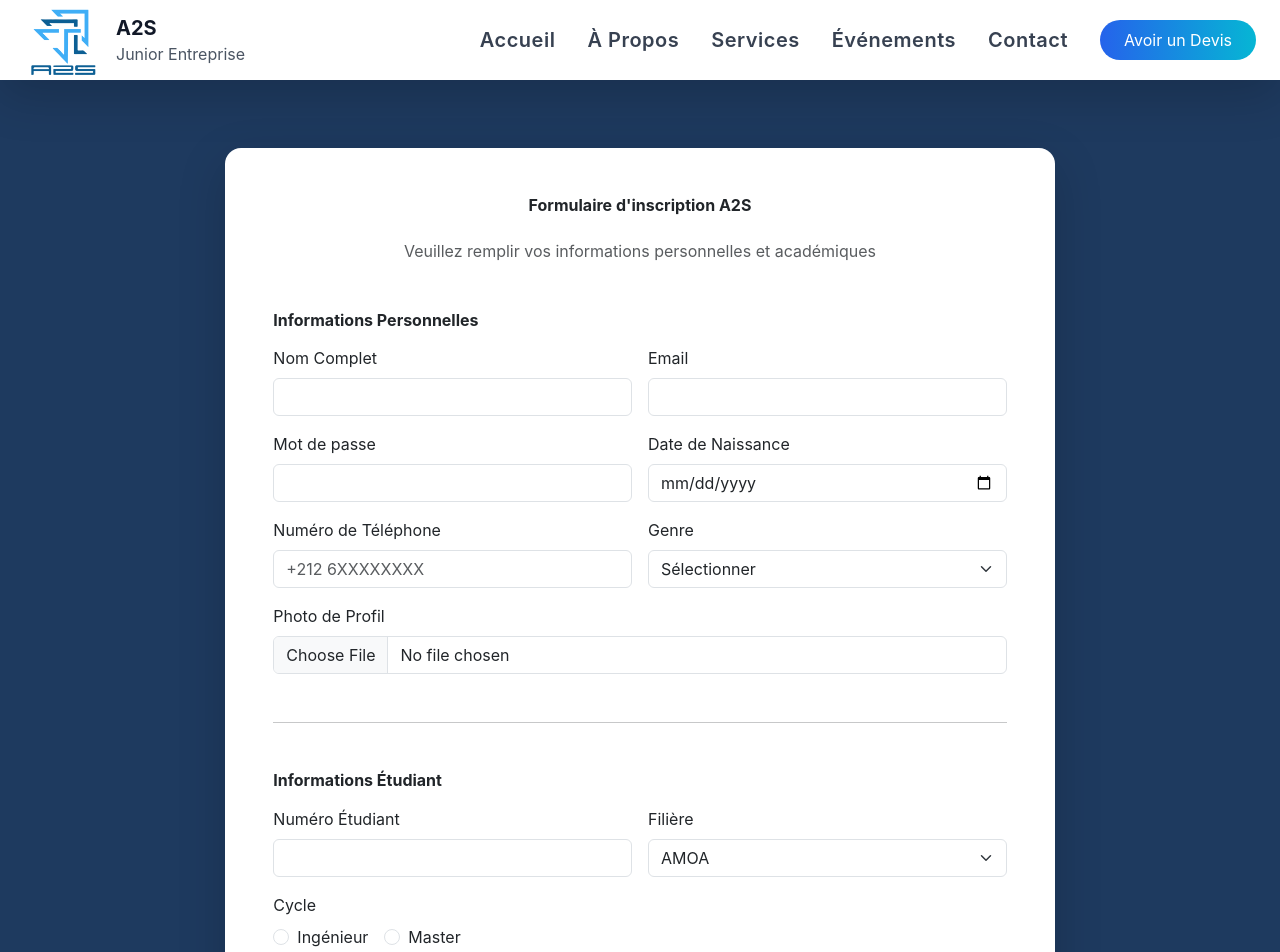
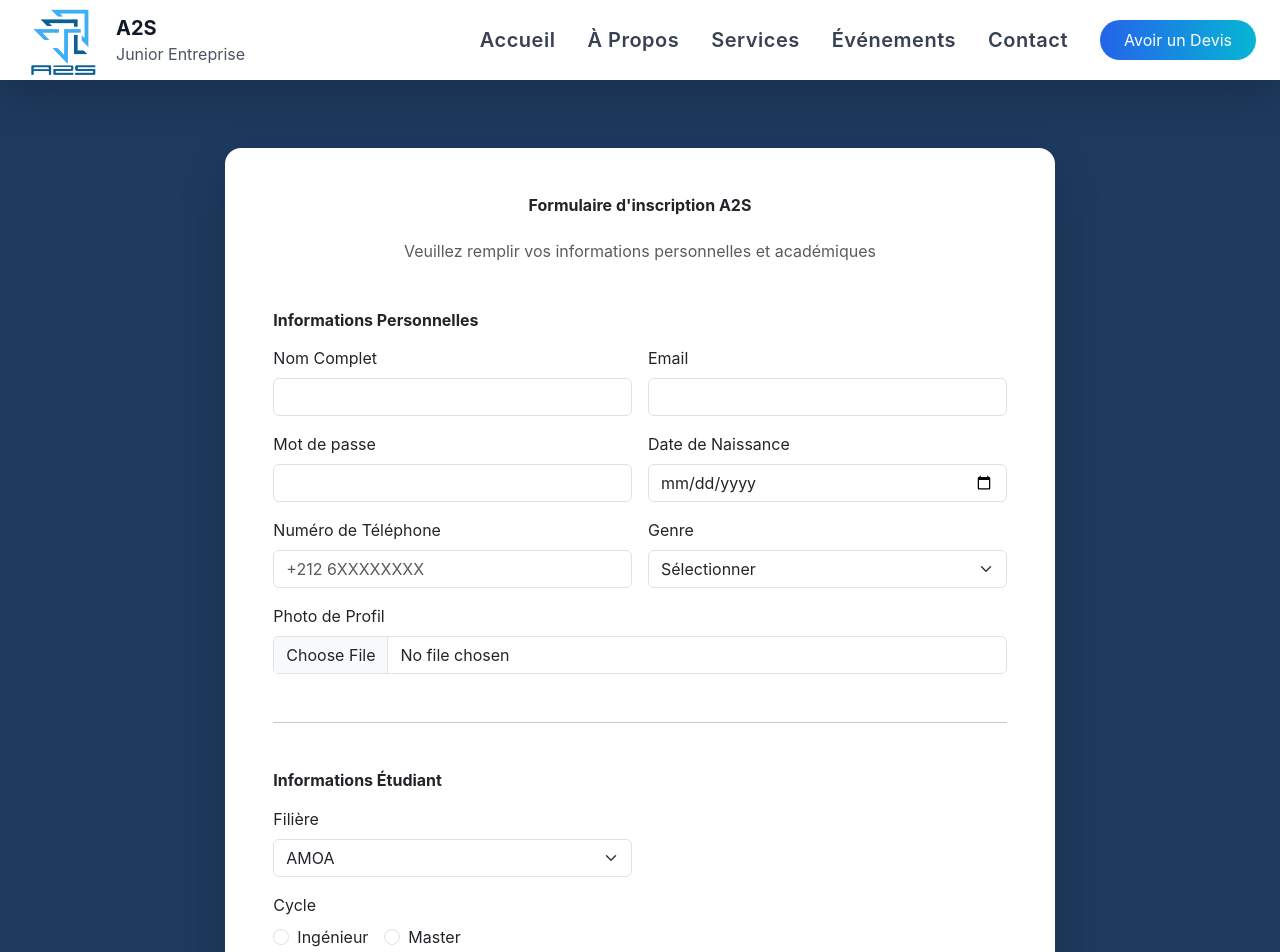
Before and after one commit to youssef4-75/a2s-website, a React (Vite) app: page /join-us in a window 1280 px wide. Shown: the top 952 px of the page. Built offline with nearby package versions, Linux system fonts and the light colour scheme.

Commit message:
Remove "Numéro Étudiant" field from JoinUs form

```diff
--- a/src/pages/JoinUs.jsx
+++ b/src/pages/JoinUs.jsx
@@ -73,11 +73,6 @@ export default function JoinUs() {
                   {/* INFORMATIONS ÉTUDIANT */}
                   <h5 className="fw-bold mb-3">Informations Étudiant</h5>
                   <div className="row g-3">
-
-                    <div className="col-md-6">
-                      <label className="form-label">Numéro Étudiant</label>
-                      <input type="text" className="form-control" />
-                    </div>
 
                     <div className="col-md-6">
                       <label className="form-label">Filière</label>
```
